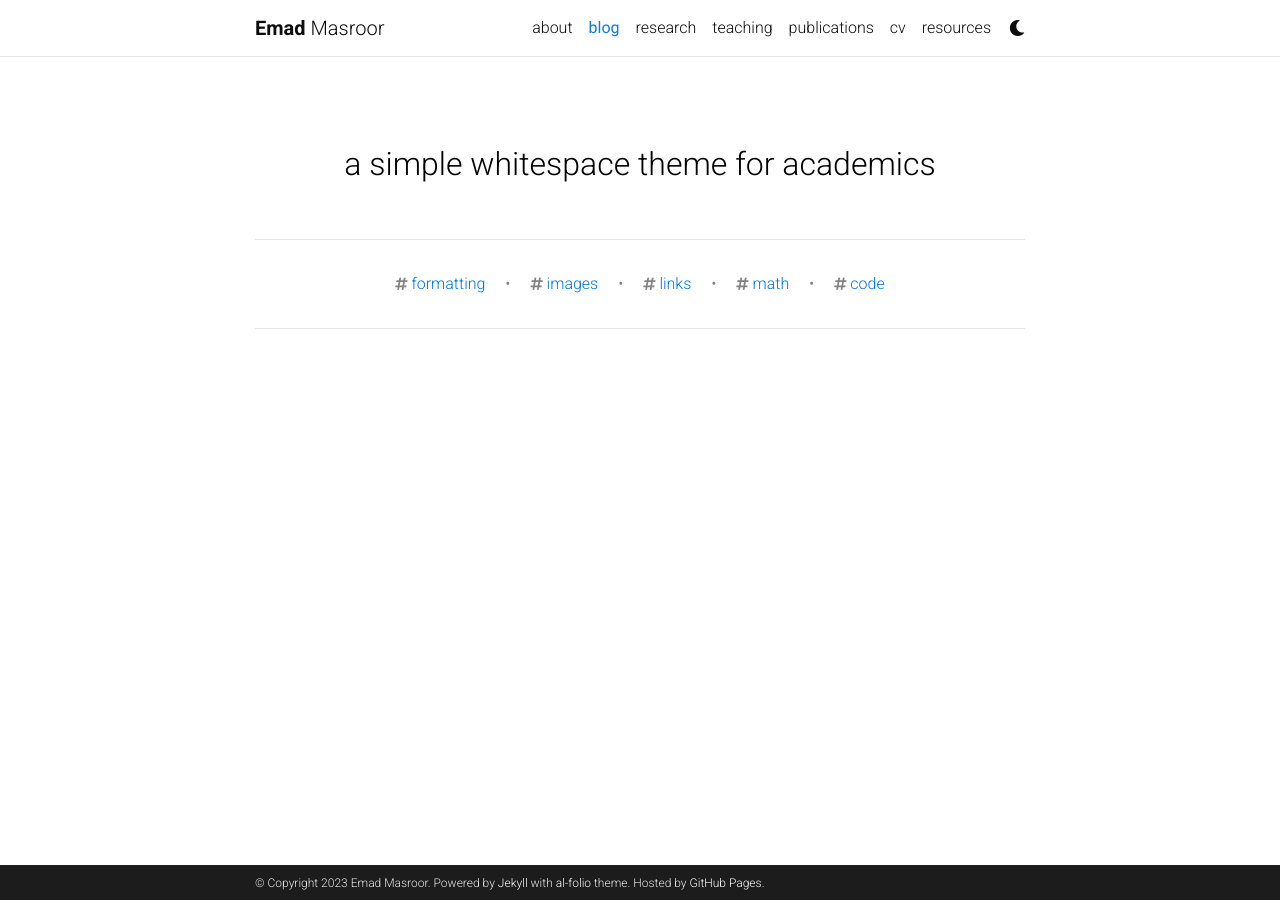
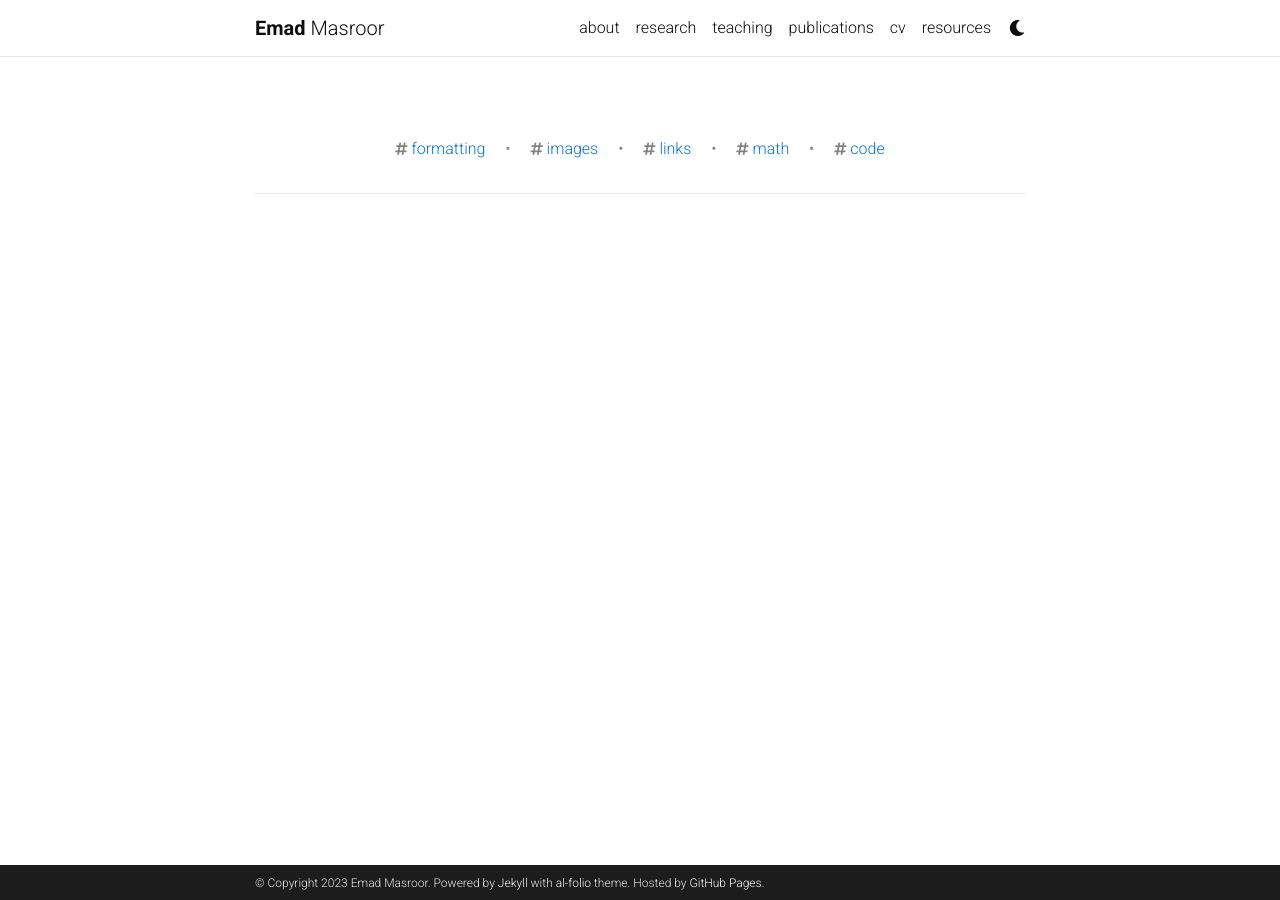
Before and after one commit to Emadmasroor/emadmasroor.github.io, a Jekyll site: the page built from blog/index.html, in a window 1280 px wide. Built offline with Jekyll 4.4.1, drawn with Linux system fonts in a browser that asks for light colours; the list of posts is cut into pages by our own code; comment, search, counter and statistics services are not loaded; a style sheet for code colours, icons or effects is not loaded; some of the changed lines change nothing that is shown.

Commit message:
some changes

```diff
--- a/_config.yml
+++ b/_config.yml
@@ -121,45 +121,45 @@
 # Blog
 # -----------------------------------------------------------------------------
 
-blog_name: # blog_name will be displayed in your blog page
-blog_nav_title: blog # your blog must have a title for it to be displayed in the nav bar
-blog_description: a simple whitespace theme for academics
-permalink: /blog/:year/:title/
+# blog_name: # blog_name will be displayed in your blog page
+# blog_nav_title: blog # your blog must have a title for it to be displayed in the nav bar
+# blog_description: a simple whitespace theme for academics
+# permalink: /blog/:year/:title/
 
 # Pagination
-pagination:
-  enabled: true
+# pagination:
+#   enabled: true
 
-related_blog_posts:
-  enabled: true
-  max_related: 5
+# related_blog_posts:
+#   enabled: true
+#   max_related: 5
 
 # Giscus comments (RECOMMENDED)
 # Follow instructions on https://giscus.app/ to setup for your repo to fill out
 # the information below.
-giscus:
-  repo: alshedivat/al-folio      # <your-github-user-name>/<your-github-repo-name>
-  repo_id: MDEwOlJlcG9zaXRvcnk2MDAyNDM2NQ==
-  category: Comments             # name of the category under which discussions will be created
-  category_id: DIC_kwDOA5PmLc4CTBt6
-  mapping: title                 # identify discussions by post title
-  strict: 1                      # use strict identification mode
-  reactions_enabled: 1           # enable (1) or disable (0) emoji reactions
-  input_position: bottom         # whether to display input form below (bottom) or above (top) the comments
-  theme: preferred_color_scheme  # name of the color scheme (preferred works well with al-folio light/dark mode)
-  emit_metadata: 0
-  lang: en
+# giscus:
+#   repo: alshedivat/al-folio      # <your-github-user-name>/<your-github-repo-name>
+#   repo_id: MDEwOlJlcG9zaXRvcnk2MDAyNDM2NQ==
+#   category: Comments             # name of the category under which discussions will be created
+#   category_id: DIC_kwDOA5PmLc4CTBt6
+#   mapping: title                 # identify discussions by post title
+#   strict: 1                      # use strict identification mode
+#   reactions_enabled: 1           # enable (1) or disable (0) emoji reactions
+#   input_position: bottom         # whether to display input form below (bottom) or above (top) the comments
+#   theme: preferred_color_scheme  # name of the color scheme (preferred works well with al-folio light/dark mode)
+#   emit_metadata: 0
+#   lang: en
 
 # Disqus comments (DEPRECATED)
-disqus_shortname: al-folio # put your disqus shortname
+# disqus_shortname: al-folio # put your disqus shortname
 # https://help.disqus.com/en/articles/1717111-what-s-a-shortname
 
 # External sources.
 # If you have blog posts published on medium.com or other external sources,
 # you can display them in your blog by adding a link to the RSS feed.
-external_sources:
-  - name: medium.com
-    rss_url: https://medium.com/@al-folio/feed
+# external_sources:
+#   - name: medium.com
+#     rss_url: https://medium.com/@al-folio/feed
 
 # -----------------------------------------------------------------------------
 # Collections
```
